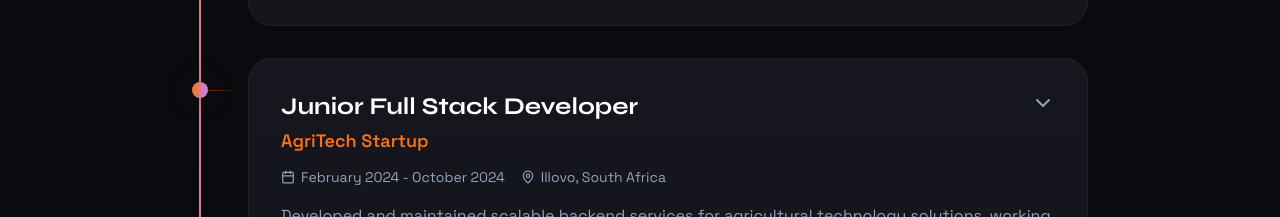
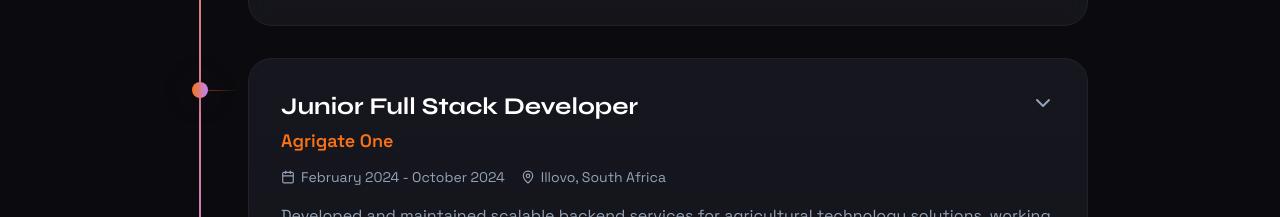
Before and after one commit to PixieStack/eden-portfolio, a React (Vite) app: page /#/experience in a window 1280 px wide. Shown: the part 1160-1377 px from the top of the page. Built offline with nearby package versions, Linux system fonts and the light colour scheme.

Commit message:
experience fix

```diff
--- a/src/data/experience.ts
+++ b/src/data/experience.ts
@@ -26,7 +26,7 @@ export const experience: Experience[] = [
   },
   {
     role: "Junior Full Stack Developer",
-    company: "AgriTech Startup",
+    company: "Agrigate One",
     period: "February 2024 - October 2024",
     location: "Illovo, South Africa",
     description:
```
Also changed, not shown: 3 other files (tests, documents, lock files or other folders).
